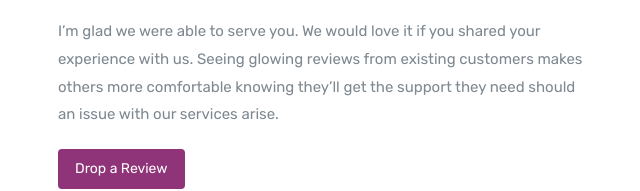
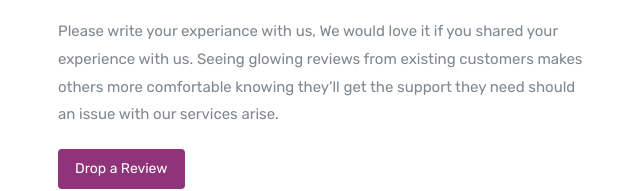
Before and after one commit to Gautamchandra31/Gautamchandra31.github.io, a website: page contact.html in a window 1280 px wide. Shown: the part 799-990 px from the top of the page, 612-1252 px from the left. Drawn offline with Linux system fonts and the light colour scheme; files whose address does not match are found by name.

Commit message:
Update contact.html

```diff
--- a/contact.html
+++ b/contact.html
@@ -80,7 +80,7 @@
         </div>
         <div class="col-md-6">
           <h2>Help Us To Become Better</h2>
-          <p>I’m glad we were able to serve you. We would love it if you shared your experience with us. Seeing glowing reviews from existing customers makes others more comfortable knowing they’ll get the support they need should an issue with our services arise.</p>
+          <p>Please write your experiance with us, We would love it if you shared your experience with us. Seeing glowing reviews from existing customers makes others more comfortable knowing they’ll get the support they need should an issue with our services arise.</p>
           <p><a href="https://g.page/r/CWYMQdSHMVmkEAg/review" class="btn btn-primary" role="button">Drop a Review</a></p>
           <div class="col-md-12">
             <iframe src="https://www.google.com/maps/embed?pb=!1m18!1m12!1m3!1d227100.57110369203!2d88.1754925948205!3d27.205130433036206!2m3!1f0!2f0!3f0!3m2!1i1024!2i768!4f13.1!3m3!1m2!1s0x39e5d7332c33c333%3A0xa4593187d4410c66!2sYalung%20Homestay!5e0!3m2!1sen!2sin!4v1638818933043!5m2!1sen!2sin" frameborder="0" style="border:0; width: 100%; height: 290px;" allowfullscreen></iframe>
```
